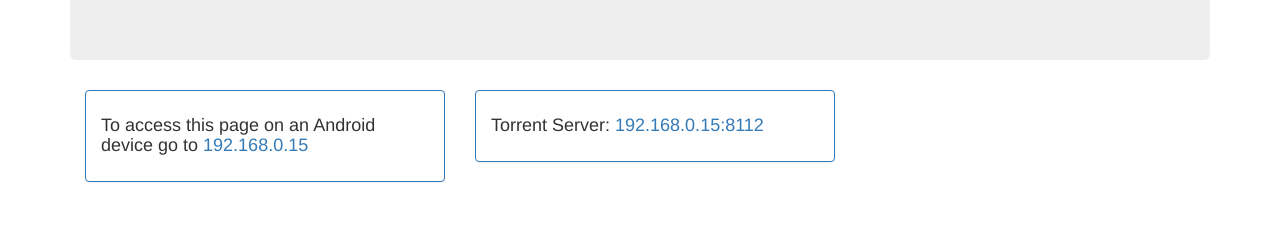
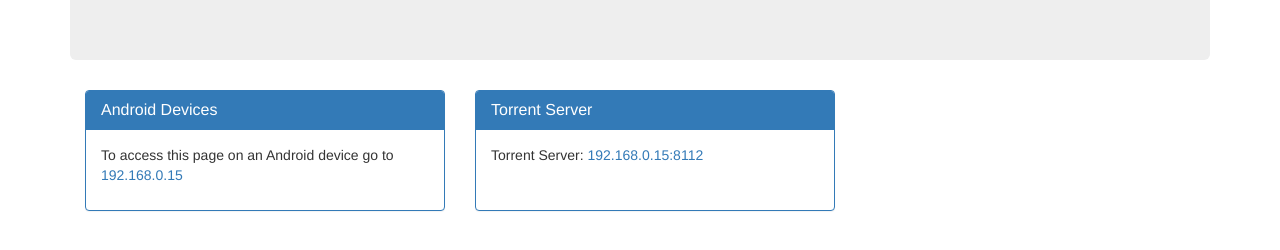
Before and after one commit to ericball1/homeSite, a plain HTML site: page index.html in a window 1280 px wide. Shown: the part 252-502 px from the top of the page. Drawn offline with nearby package versions, Linux system fonts and the light colour scheme.

Commit message:
Made panels fancier

```diff
--- a/index.html
+++ b/index.html
@@ -55,15 +55,22 @@
       <div class="row">
         <div class="col-sm-4">
           <div class="panel panel-primary">
+           <div class="panel-heading">
+                <h3 class="panel-title">Android Devices</h3>
+            </div>
             <div class="panel-body">
-              <h4>To access this page on an Android device go to <a href="http://192.168.0.15" target="_blank">192.168.0.15</a></h4>
+              <p>To access this page on an Android device go to <a href="http://192.168.0.15" target="_blank">192.168.0.15</a></p>
             </div>
           </div>
         </div>
         <div class="col-sm-4">
           <div class="panel panel-primary">
+           <div class="panel-heading">
+                <h3 class="panel-title">Torrent Server</h3>
+            </div>
             <div class="panel-body">
-              <h4>Torrent Server: <a href="http://192.168.0.15:8112" target="_blank">192.168.0.15:8112</a></h4>
+              <p>Torrent Server: <a href="http://192.168.0.15:8112" target="_blank">192.168.0.15:8112</a></p>
+              <br>
             </div>
           </div>
         </div>
```
